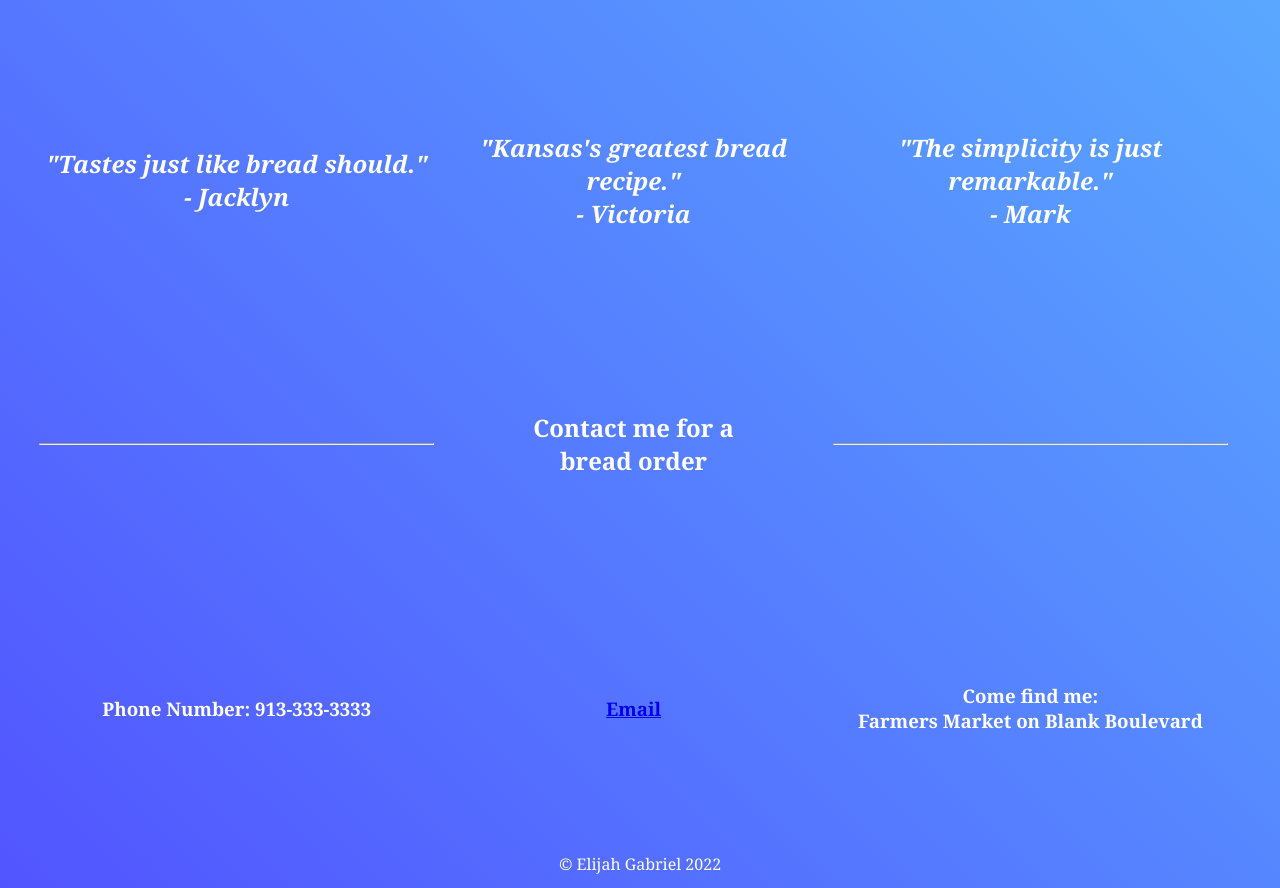
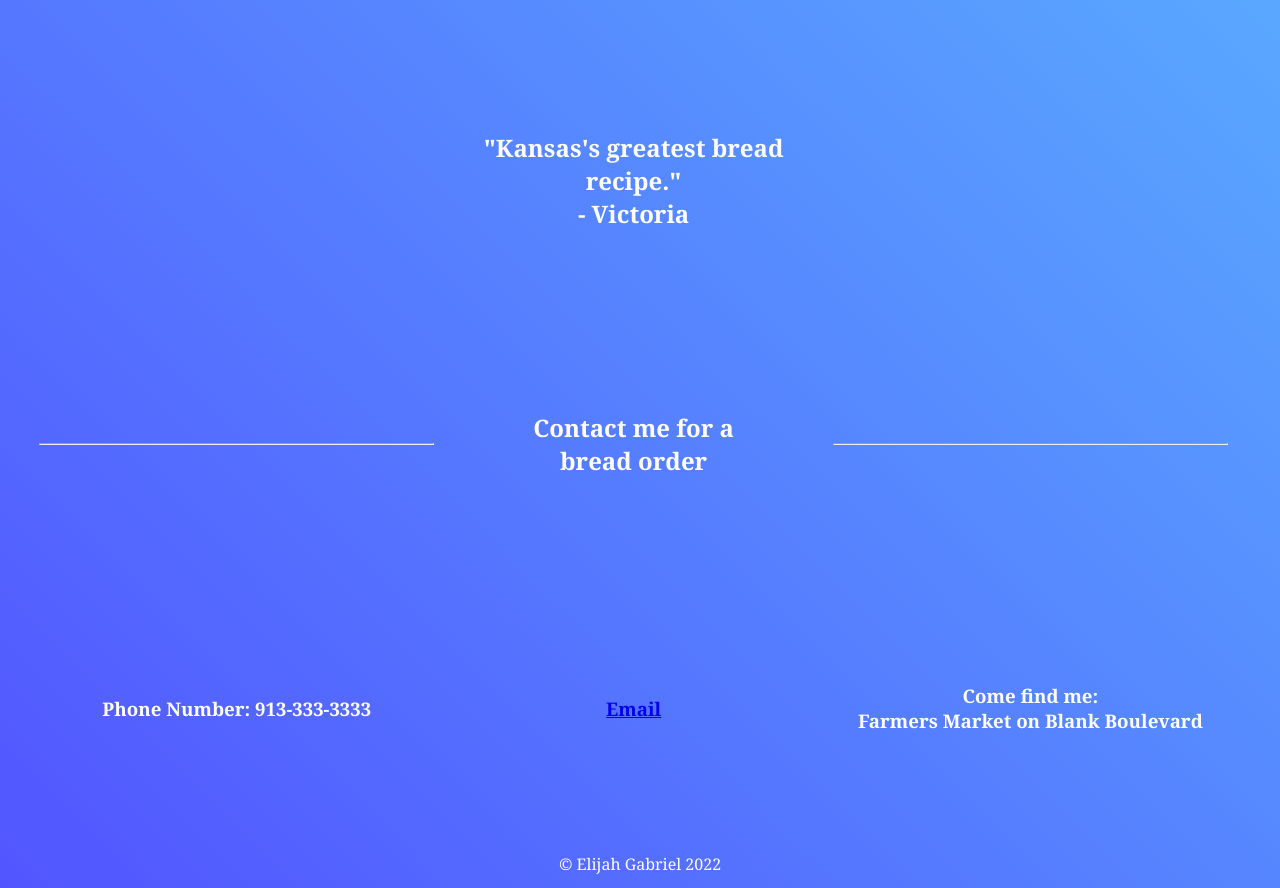
Before and after one commit to e276g165/kansasians, a plain HTML site: page index.html in a window 1280 px wide. Shown: the part 920-1808 px from the top of the page. Drawn offline with Linux system fonts and the light colour scheme.

Commit message:
Javascript For Bread Empire

```diff
--- a/index.html
+++ b/index.html
@@ -17,9 +17,9 @@
         <div class="filler"></div>
         <div class="filler"><p>Bread goes here</p></div>
         <div class="filler"></div>
-        <h2 class="praise">"Tastes just like bread should." <br>- Jacklyn</h2>
-        <h2 class="praise">"Kansas's greatest bread recipe." <br>- Victoria</h2>
-        <h2 class="praise">"The simplicity is just remarkable." <br>- Mark</h2>
+        <div class="filler"></div>
+        <h2 id="praise-revolve">"Kansas's greatest bread recipe." <br>- Victoria</h2>
+        <div class="filler"></div>
         <hr class="left">
         <h2 class="contact">Contact me for a bread order</h2>
         <hr class="right">
@@ -31,4 +31,5 @@
         &copy; Elijah Gabriel 2022
     </footer>
 </body>
+<script src="source.js"></script>
 </html>
--- a/stylesheet.css
+++ b/stylesheet.css
@@ -41,8 +41,19 @@ header h1 {
     padding-right: 3vw;
 }
 
-.grid .praise {
-    font-style: italic;
+.transformed-state {
+    background-color: black;
+}
+
+.grid .praise-revolve {
+    transition-duration: 5s;
+}
+
+@media only screen and (max-width: 600px) {
+    .grid .praise {
+    font-size: 1em;
+    display: block;
+    }
 }
 
 hr {
```
Also changed, not shown: source.js (added, +25 -0 lines).
